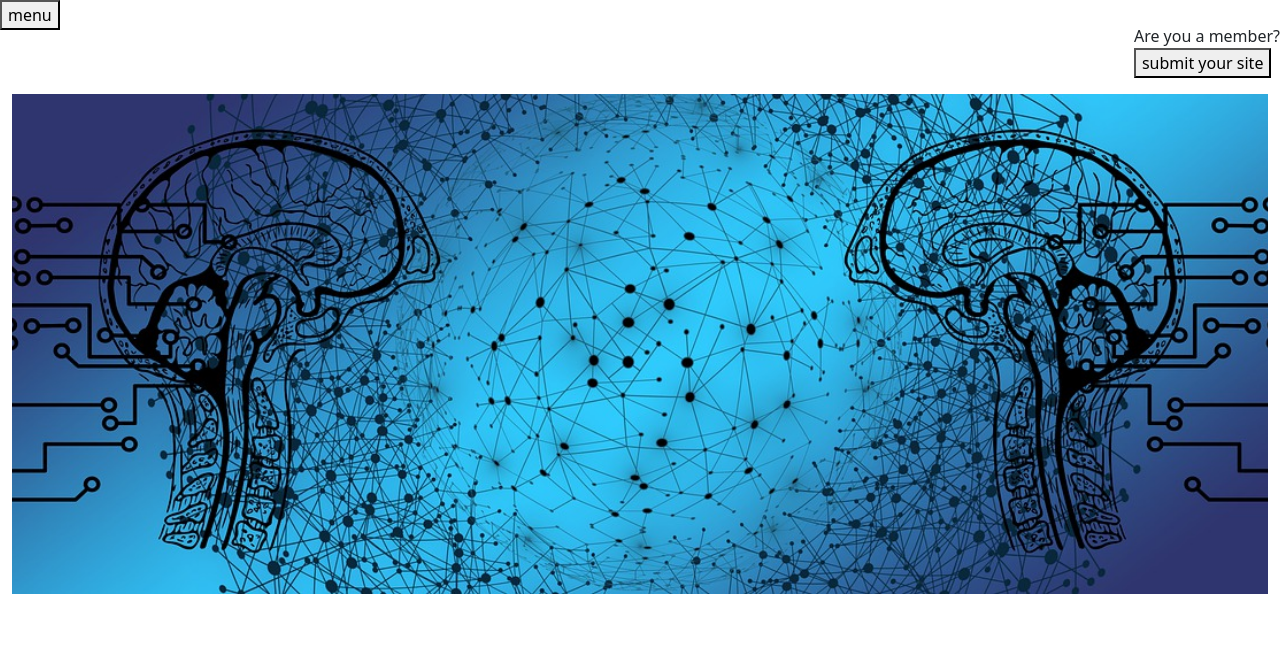
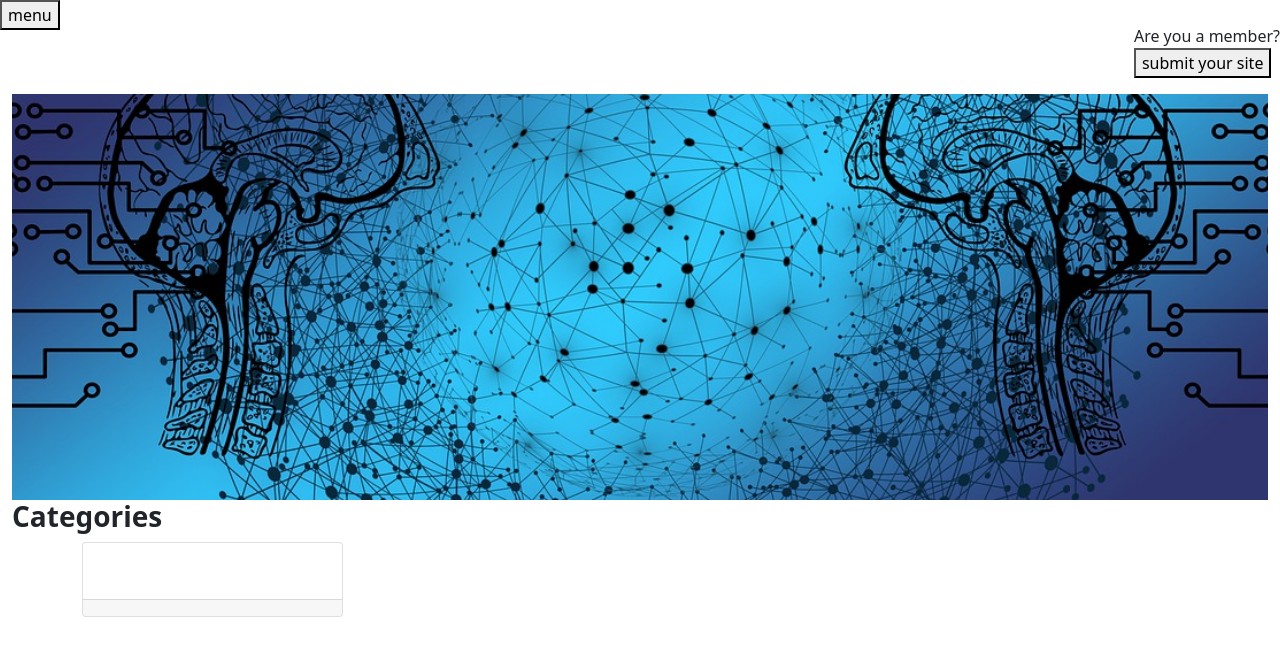
Before and after one commit to antonymburia/Awwards-clone, a Django app: page / in a window 1280 px wide. Shown: the top 656 px of the page. Run offline with Django 4.2, Linux system fonts and the light colour scheme; tables that the repository leaves empty hold one stand-in row (values such as "Sample post"); some libraries are stand-ins or nearby versions.

Commit message:
create homepage

```diff
--- a/clone/templates/home.html
+++ b/clone/templates/home.html
@@ -11,6 +11,29 @@
  <div class="landing">
 
  </div>
+ <div class="categories">
+  <h3><b>Categories</b></h3>
+ </div>
+
+ <!-- projects -->
+<div class="container">
+ <div class="projects">
+  <div class="row">
+   {% for project in all_projects %}
+   <div class="col-md-3">
+    <div class="card">
+     <div class="card-body">
+      <img src="{{project.image.url}}" alt="">
+     </div>
+     <div class="card-footer">
+
+     </div>
+    </div>
+   </div>
+   {%endfor%}
+  </div>
+ </div>
+</div>
 </div>
 <style>
  .landing {
@@ -18,7 +41,8 @@
   background-position: top center;
   background-repeat: no-repeat;
   background-size: cover;
-  height: 500px
+  height: 500px;
+  width: 100%;
 }
 </style>
 {%endblock%}
--- a/clone/templates/navbar.html
+++ b/clone/templates/navbar.html
@@ -2,7 +2,7 @@
 <link href="https://cdn.jsdelivr.net/npm/bootstrap@5.0.2/dist/css/bootstrap.min.css" rel="stylesheet"
   integrity="sha384-EVSTQN3/azprG1Anm3QDgpJLIm9Nao0Yz1ztcQTwFspd3yD65VohhpuuCOmLASjC" crossorigin="anonymous">
 {%endblock%}
-<div class="navigation">
+<div class="navigation fixed-top">
  <div class="mnu">
   <button>menu</button>
  </div>
```
Also changed, not shown: clone/migrations/0002_rename_comments_comment_rename_projects_project_and_more.py (added).
